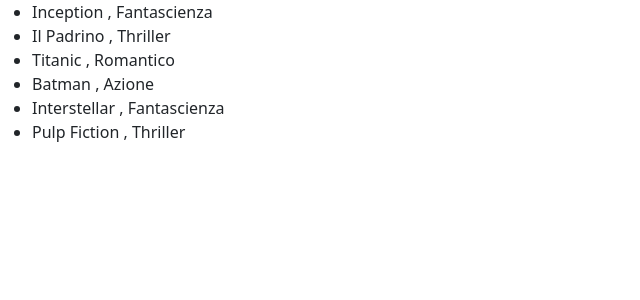
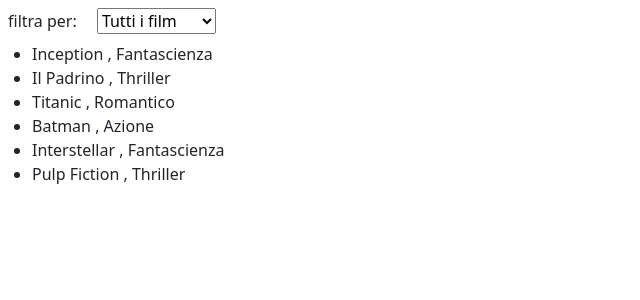
Before and after one commit to Marco-Petronella/react-movie-filter, a React (Vite) app: page / in a window 1280 px wide. Shown: the top 300 px of the page, without its empty margins (0-640 px from the left). Built offline with nearby package versions, Linux system fonts and the light colour scheme.

Commit message:
add html select and handler

```diff
--- a/src/App.jsx
+++ b/src/App.jsx
@@ -17,12 +17,21 @@
 */
 function App() {
 
-
+  function handleFilter() {
+    console.log("hanno selezionato qualcosa:" + document.getElementById("filter").value);
+  }
   return (
     <>
+    <span className="m-2">filtra per: </span><select onInput={handleFilter} className="m-2" name="" id="filter">
+      <option value="">Tutti i film</option>
+      <option value="Fantascienza">Fantascienza</option>
+      <option value="Thriller">Thriller</option>
+      <option value="Romantico">Romantico</option>
+      <option value="Azione">Azione</option>
+    </select>
     <ul>
     {films.map(film => (
-      <li>{film.title} , {film.genre}</li>
+      <li key={film.title}>{film.title} , {film.genre}</li>
     ))}
     </ul>
     </>
```
